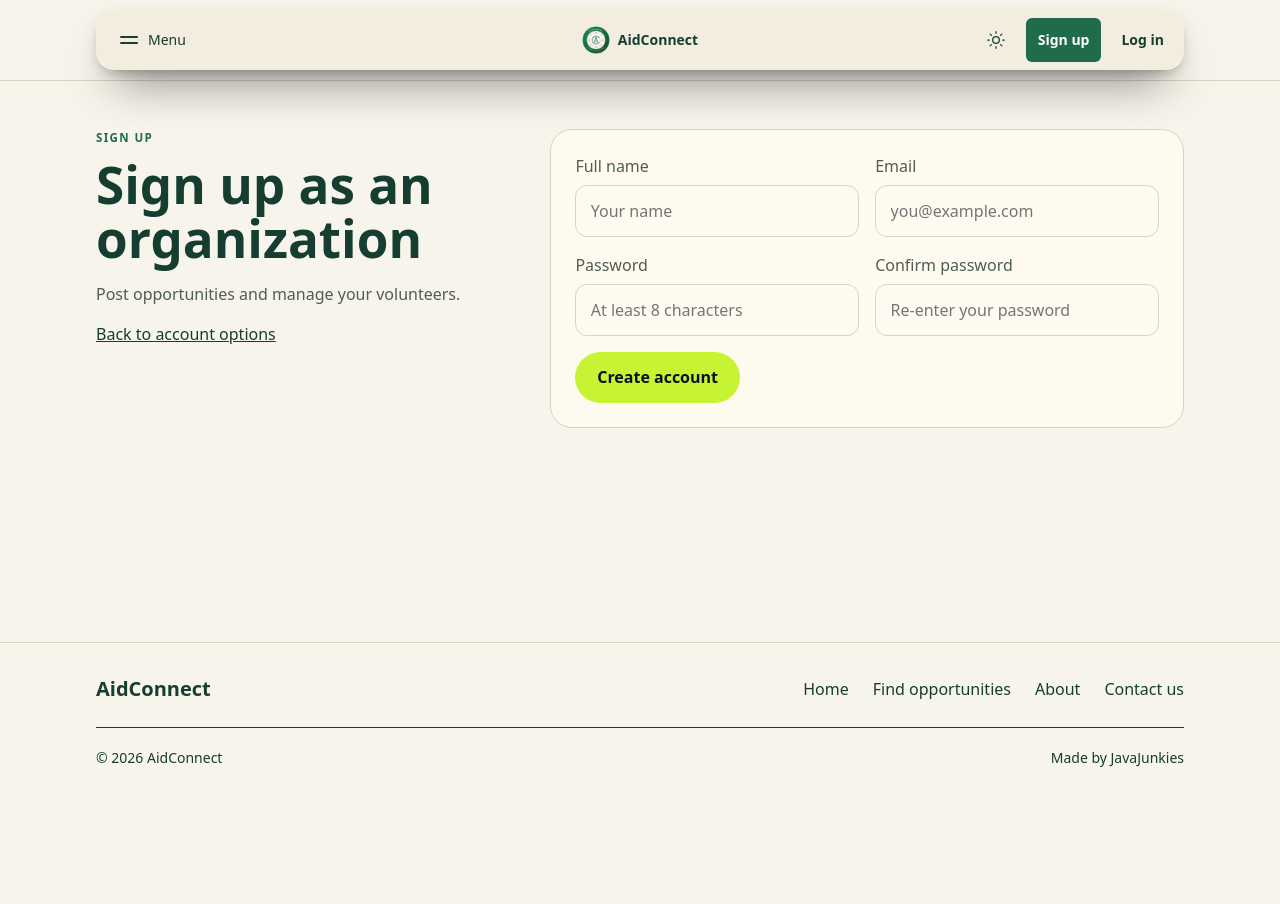
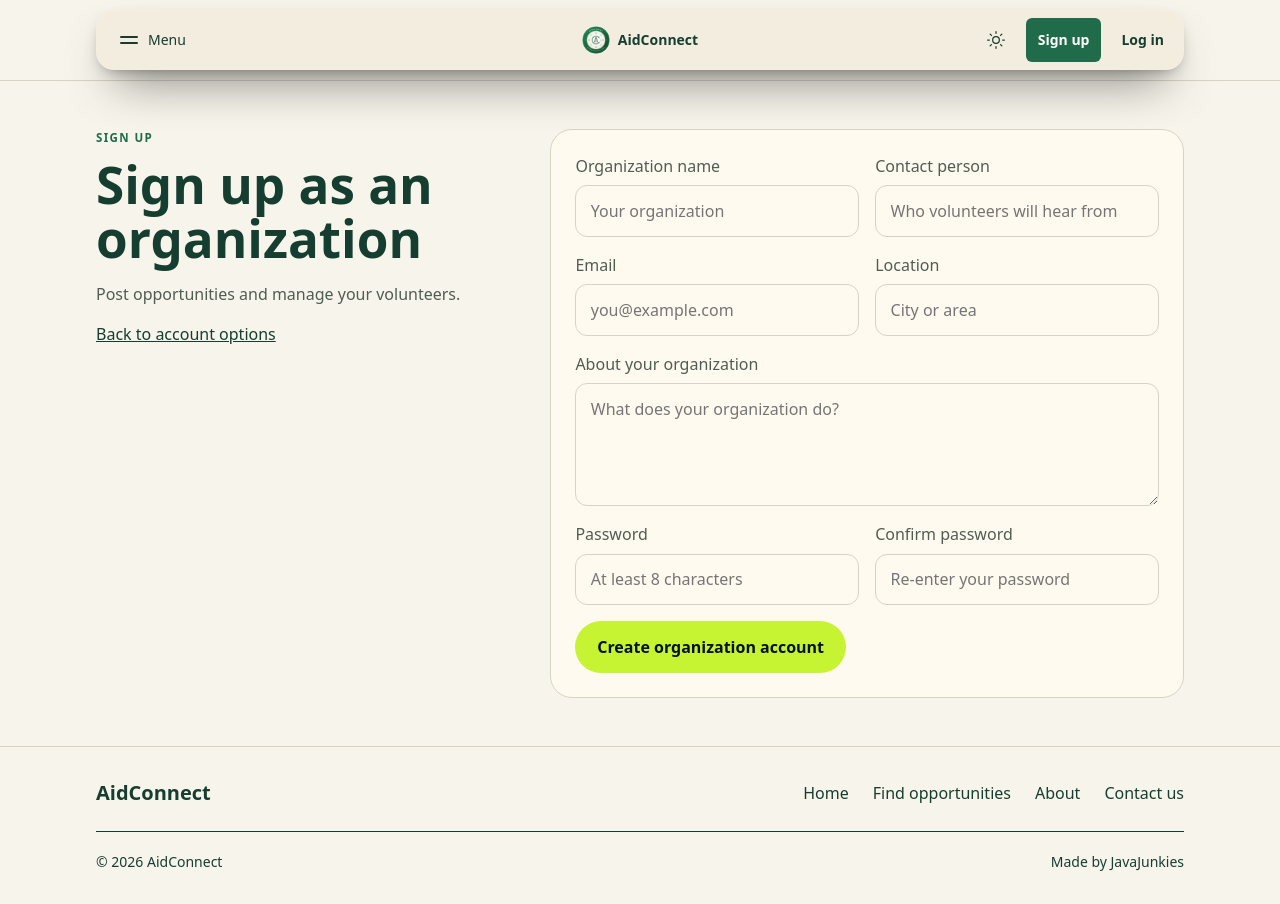
Before and after one commit to San-Tawil/web-programming-project, a React (Vite) app: page /organizations/register in a window 1280 px wide. Before the commit the page ends 800 px from the top, so only its background shows below. Built offline with nearby package versions, Linux system fonts and the light colour scheme.

Commit message:
Add organization fields to the registration form

```diff
--- a/src/components/RegisterForm.jsx
+++ b/src/components/RegisterForm.jsx
@@ -3,19 +3,36 @@ import { Link } from "react-router-dom";
 import FormField from "./FormField.jsx";
 import { findAccount, addAccount } from "../data/mockAccounts.js";
 
-// Phase 1: volunteer sign-up fields live here first. Organization sign-up
-// will reuse this form and add its own fields in a later pass, so the
-// `role` prop is already here even though only volunteer fields render.
+// One form for both sign-up types. Volunteers fill in the basics;
+// organizations (role === 'organizations') get a few extra fields.
 
-const emptyForm = { name: "", email: "", password: "", confirmPassword: "" };
+const emptyForm = {
+  name: "",
+  contactName: "",
+  email: "",
+  location: "",
+  description: "",
+  password: "",
+  confirmPassword: "",
+};
 
-function validate(form) {
+function validate(form, isOrganization) {
   const errors = {};
-  if (!form.name.trim()) errors.name = "Enter your full name.";
+  if (!form.name.trim())
+    errors.name = isOrganization
+      ? "Enter your organization name."
+      : "Enter your full name.";
+  if (isOrganization && !form.contactName.trim())
+    errors.contactName = "Enter a contact person.";
   if (!/^\S+@\S+\.\S+$/.test(form.email))
     errors.email = "Enter a valid email address.";
   else if (findAccount(form.email))
     errors.email = "An account with this email already exists.";
+  if (isOrganization && !form.location.trim())
+    errors.location = "Enter where you are based.";
+  if (isOrganization && form.description.trim().length < 20)
+    errors.description =
+      "Describe your organization in at least 20 characters.";
   if (form.password.length < 8) errors.password = "Use at least 8 characters.";
   if (form.confirmPassword !== form.password)
     errors.confirmPassword = "Passwords do not match.";
@@ -35,7 +52,7 @@ export default function RegisterForm({ role }) {
 
   const handleSubmit = (event) => {
     event.preventDefault();
-    const nextErrors = validate(form);
+    const nextErrors = validate(form, isOrganization);
     setErrors(nextErrors);
     if (Object.keys(nextErrors).length) return;
 
@@ -44,6 +61,11 @@ export default function RegisterForm({ role }) {
       name: form.name,
       email: form.email,
       password: form.password,
+      ...(isOrganization && {
+        contactName: form.contactName.trim(),
+        location: form.location.trim(),
+        description: form.description.trim(),
+      }),
     });
     setCreated(account);
   };
@@ -70,6 +92,19 @@ export default function RegisterForm({ role }) {
     );
   }
 
+  const emailField = (
+    <FormField
+      label="Email"
+      name="email"
+      type="email"
+      autoComplete="email"
+      placeholder="you@example.com"
+      value={form.email}
+      onChange={handleChange}
+      error={errors.email}
+    />
+  );
+
   return (
     <form
       className="grid gap-4 rounded-[22px] border border-(--line) bg-(--panel) p-5 sm:p-6"
@@ -77,28 +112,60 @@ export default function RegisterForm({ role }) {
       noValidate
       onSubmit={handleSubmit}
     >
+      {/* Mobile: one column. Tablet and up: related fields share a row. */}
       <div className="grid gap-4 sm:grid-cols-2">
         <FormField
-          label="Full name"
+          label={isOrganization ? "Organization name" : "Full name"}
           name="name"
           type="text"
-          autoComplete="name"
-          placeholder="Your name"
+          autoComplete={isOrganization ? "organization" : "name"}
+          placeholder={isOrganization ? "Your organization" : "Your name"}
           value={form.name}
           onChange={handleChange}
           error={errors.name}
         />
-        <FormField
-          label="Email"
-          name="email"
-          type="email"
-          autoComplete="email"
-          placeholder="you@example.com"
-          value={form.email}
-          onChange={handleChange}
-          error={errors.email}
-        />
+        {isOrganization ? (
+          <FormField
+            label="Contact person"
+            name="contactName"
+            type="text"
+            autoComplete="name"
+            placeholder="Who volunteers will hear from"
+            value={form.contactName}
+            onChange={handleChange}
+            error={errors.contactName}
+          />
+        ) : (
+          emailField
+        )}
       </div>
+
+      {isOrganization && (
+        <>
+          <div className="grid gap-4 sm:grid-cols-2">
+            {emailField}
+            <FormField
+              label="Location"
+              name="location"
+              type="text"
+              placeholder="City or area"
+              value={form.location}
+              onChange={handleChange}
+              error={errors.location}
+            />
+          </div>
+          <FormField
+            label="About your organization"
+            name="description"
+            as="textarea"
+            rows="4"
+            placeholder="What does your organization do?"
+            value={form.description}
+            onChange={handleChange}
+            error={errors.description}
+          />
+        </>
+      )}
 
       <div className="grid gap-4 sm:grid-cols-2">
         <FormField
@@ -127,7 +194,7 @@ export default function RegisterForm({ role }) {
         type="submit"
         className="inline-flex w-full items-center justify-center rounded-full border border-transparent bg-[#c6f432] px-[1.3rem] py-[0.8rem] font-semibold text-[#08111f] transition sm:w-auto sm:justify-self-start"
       >
-        Create account
+        {isOrganization ? "Create organization account" : "Create account"}
       </button>
     </form>
   );
```
